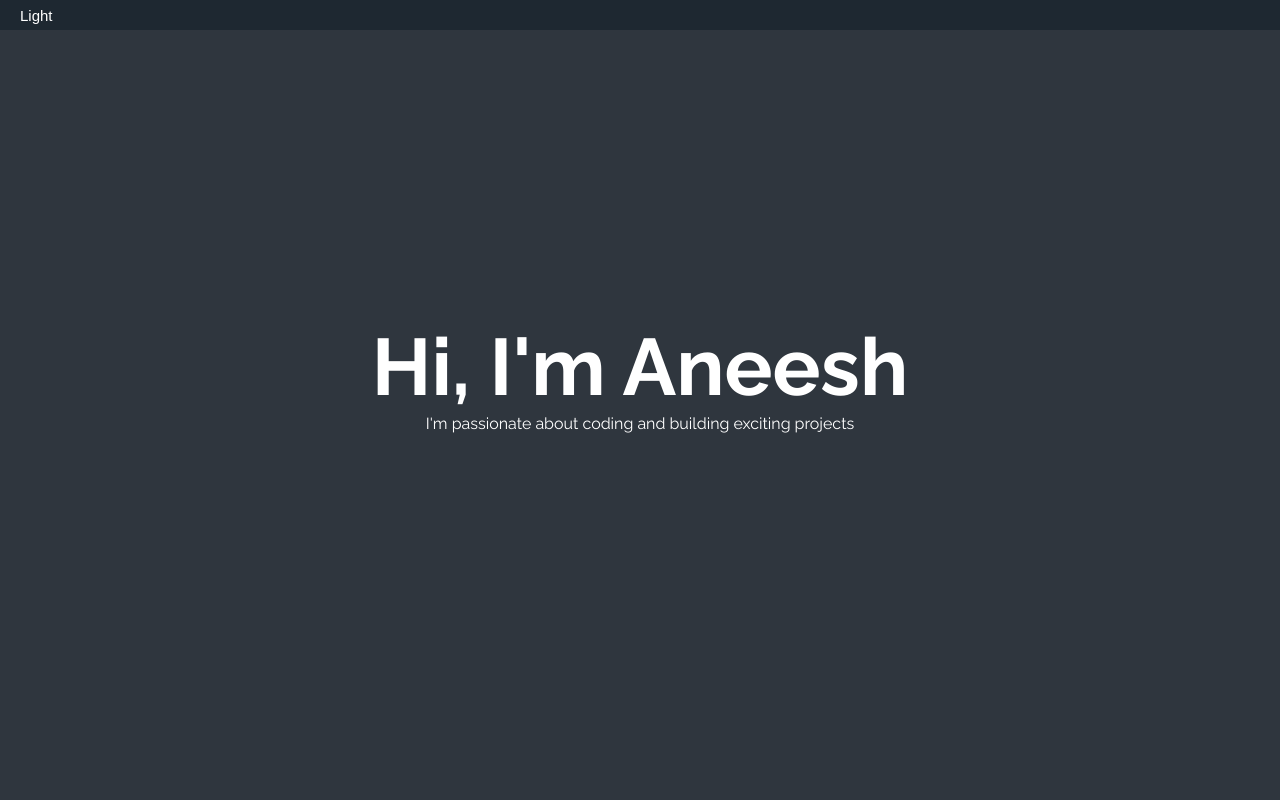
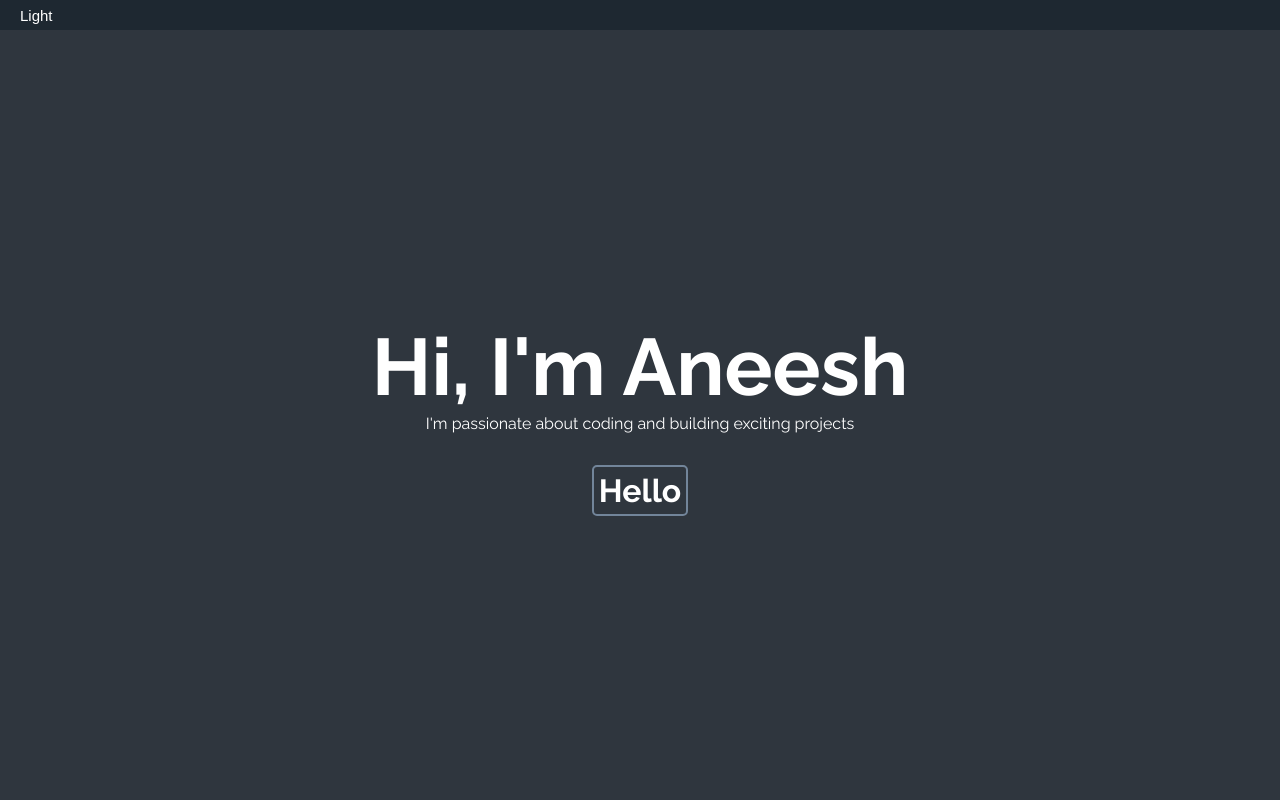
Before and after one commit to aneeshpatne/Personal-Portfolio, a Next.js app: page / in a window 1280 px wide. Shown: the top 800 px of the page. Built offline with nearby package versions, Linux system fonts and the light colour scheme; no server answers; the database is empty.

Commit message:
chore: add skill box component with styling and outline color in globals.css

```diff
--- a/src/app/globals.css
+++ b/src/app/globals.css
@@ -8,6 +8,7 @@ body.body-visible {
 
 :root {
   --dark-bg: #2f363e;
+  --dark-bg-outline: #72859a;
   --dark-text: #ffffff;
   --dark-secondary-color: #1e2831;
   --light-bg: #f0faef;
--- a/src/components/NameNew.jsx
+++ b/src/components/NameNew.jsx
@@ -14,7 +14,15 @@ export default function NameNew() {
         <p className={styles.secText}>
           I'm passionate about coding and building exciting projects
         </p>
+        <div className={styles.skillBoxContainer}>
+          <div className={styles.skillBox}>
+            <Socials />
+          </div>
+        </div>
       </div>
     </div>
   );
 }
+function Socials() {
+  return <h1>Hello</h1>;
+}
--- a/src/components/style/nameNew.module.css
+++ b/src/components/style/nameNew.module.css
@@ -15,3 +15,14 @@
   font-size: 5rem;
   font-weight: 700;
 }
+.skillBox {
+  top: 120px;
+  display: grid;
+  border: 2px solid var(--dark-bg-outline);
+  margin: 5px auto;
+  padding: 5px;
+  border-radius: 5px;
+}
+.skillBoxContainer {
+  margin-top: 5%;
+}
```
